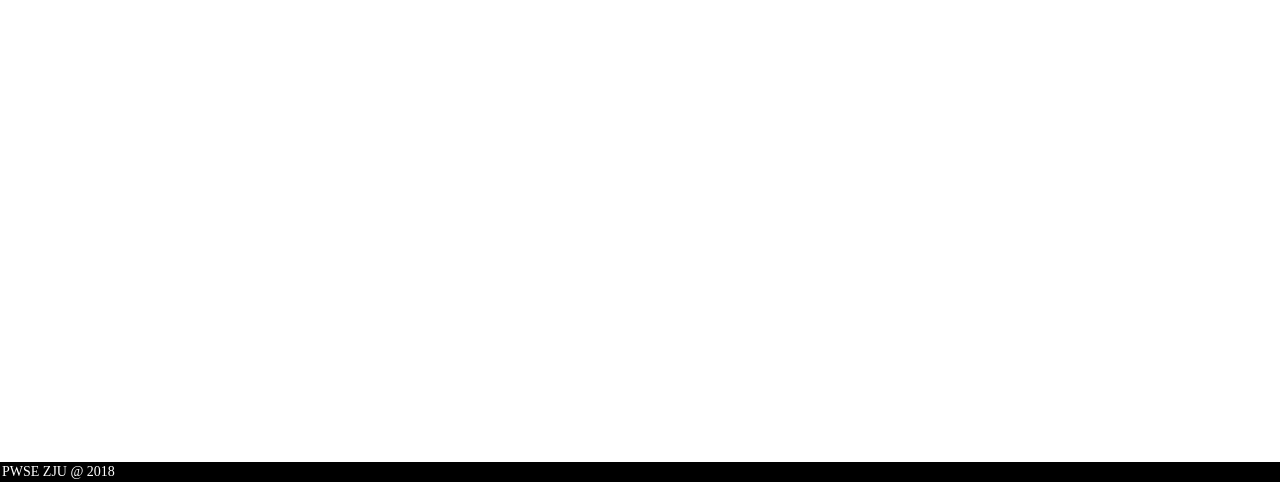
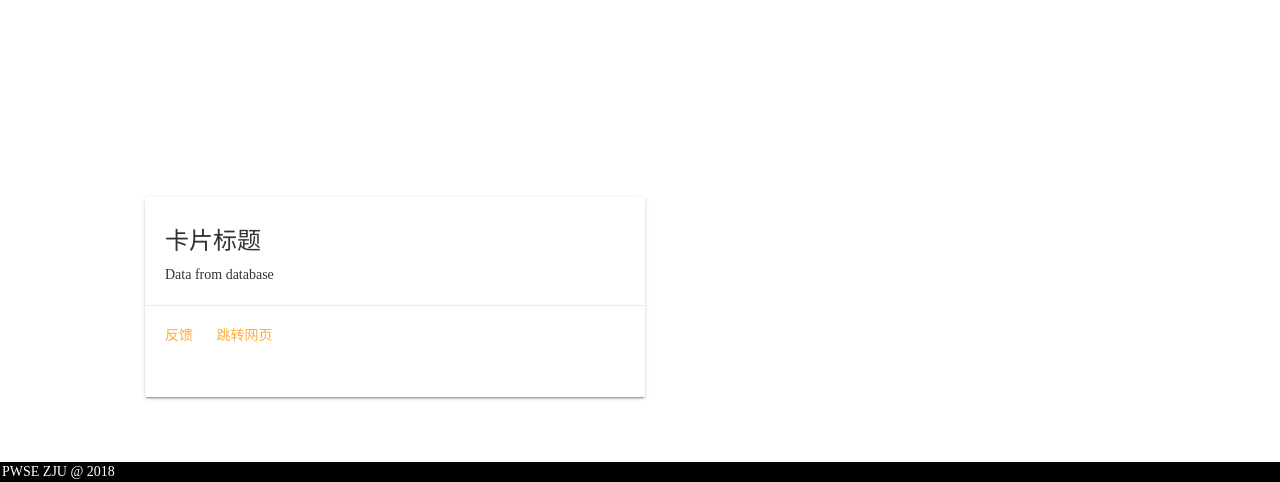
Before and after one commit to ShangQingLiu/Public-Welfare---Searching-Engine, a Django app: template PWSE/templates/base.html in a window 1280 px wide. Shown: the part 318-800 px from the top of the page. Run offline with Django 3.2, Linux system fonts and the light colour scheme; the template is opened without the code that fills it, so the values that code supplies are empty; some libraries are stand-ins or nearby versions.

Commit message:
add pop-out card

```diff
--- a/PWSE/static/PWSE/css/style.css
+++ b/PWSE/static/PWSE/css/style.css
@@ -25,3 +25,25 @@ body,html {
     bottom: 85px;
     left: 20px;
 }
+
+.relative-right {
+    position: absolute;
+    bottom: 85px;
+    left: 60px;
+}
+
+.info-card{
+    position:absolute;
+    bottom: 50px;
+    left: 130px;
+}
+
+.in-card{
+    width: 500px;
+    height: 200px;
+}
+
+.content{
+    width:300px;
+    height: 100px;
+}
--- a/PWSE/templates/base.html
+++ b/PWSE/templates/base.html
@@ -26,7 +26,7 @@
                 <select class="browser-default">
                     <option value="" disabled selected>扶贫</option>
                     <option value="1">扶贫</option>
-                    <option value="2">赞助奖金</option>
+                    <option value="2">奖助奖金</option>
                     <option value="3">赞助</option>
                 </select>
             </div>
@@ -83,10 +83,22 @@
         </li>
     </ul>
     {% include '_header.html' %}
-
     {% block content %}
     {% endblock %}
-
+    <div class="row info-card" id="info-card">
+        <div class="col-lg-2">
+            <div class="card in-card">
+                <div class="card-content">
+                    <span class="card-title">卡片标题</span>
+                    <p>Data from database</p>
+                </div>
+                <div class="card-action">
+                    <a href="#">反馈</a>
+                    <a href="#">跳转网页</a>
+                </div>
+            </div>
+        </div>
+    </div>
     {% include '_footer.html' %}
 </div>
 </body>
```
Also changed, not shown: PWSE/templates/index.html (+12 -3 lines).
